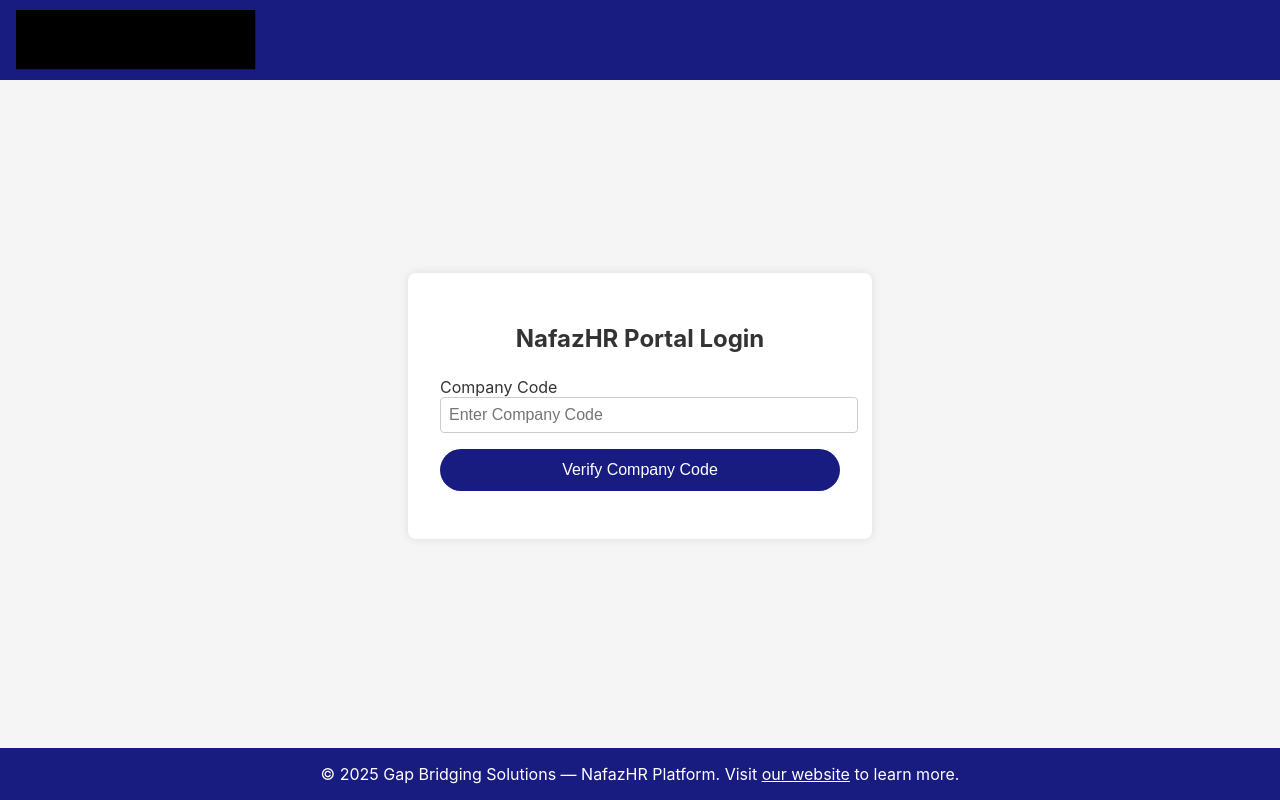
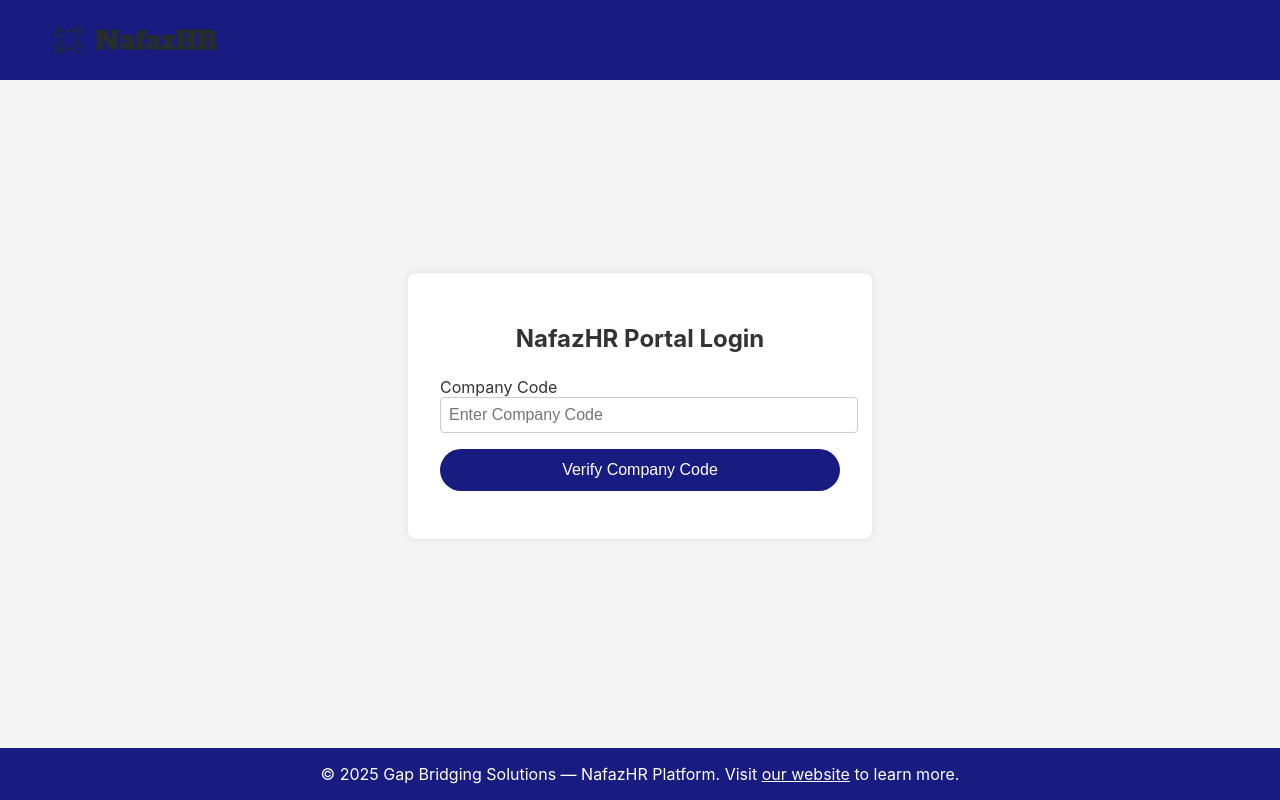
Before and after one commit to GBSUAE/NafazHR, a React app: page index.html in a window 1280 px wide. Built offline with nearby package versions, Linux system fonts and the light colour scheme.

Commit message:
Logo Issue Resolved

```diff
--- a/index.html
+++ b/index.html
@@ -12,7 +12,7 @@
 <!-- NAVBAR -->
 <header class="navbar">
   <div class="navbar-content">
-    <img id="logo" src="public/NafazHR_Header_Vector.svg" alt="NafazHR Logo" class="navbar-logo" />
+    <img id="logo" src="public/NafazHR - Header.png" alt="NafazHR Logo" class="navbar-logo" />
     <span class="navbar-title"></span>
   </div>
 </header>
```
